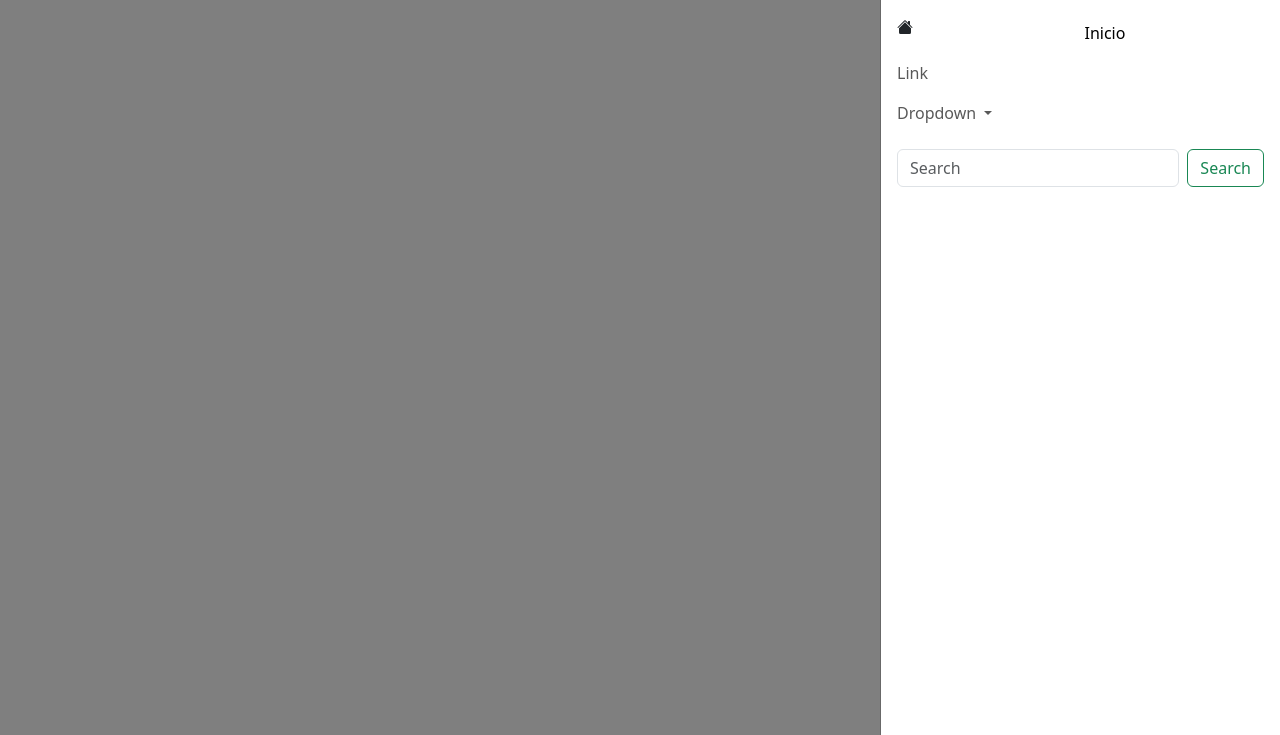
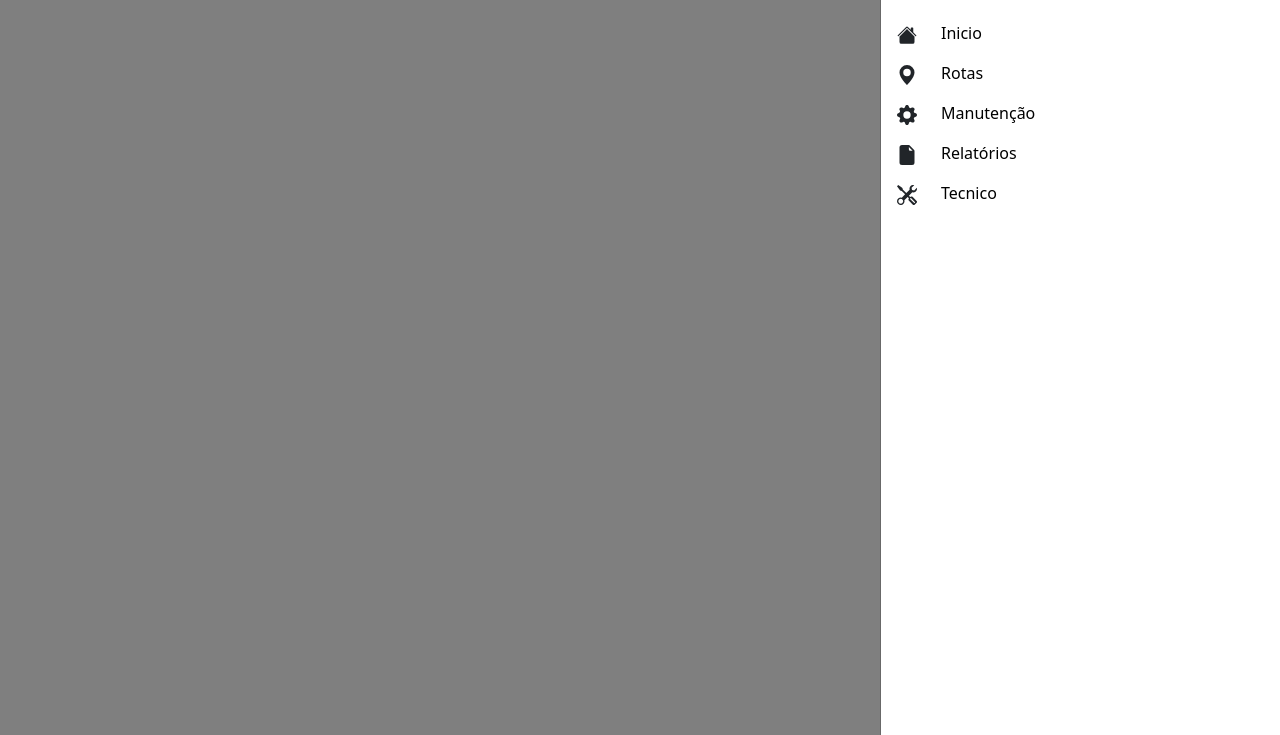
Before and after one commit to Bruno-H-Correa/sla, a plain HTML site: page index.html in a window 1280 px wide. Both pictures are taken after a click on the button "Toggle navigation". Shown: the part 65-800 px from the top of the page. Drawn offline with nearby package versions, Linux system fonts and the light colour scheme.

Commit message:
Atualização navbar

```diff
--- a/index.html
+++ b/index.html
@@ -37,44 +37,79 @@
                 </div>
                 <div class="offcanvas-body">
                     <ul class="navbar-nav justify-content-end flex-grow-1 pe-3">
-                        <div class="row">
-                            <div class="col">
-                                <li class="nav-item">
-                                    <svg xmlns="http://www.w3.org/2000/svg" width="16" height="16" fill="currentColor"
+                        <div class="row align-items-center">
+                            <div class="col-auto">
+                                <li class="nav-item list-unstyled">
+                                    <svg xmlns="http://www.w3.org/2000/svg" width="20" height="20" fill="currentColor"
                                         class="bi bi-house-fill" viewBox="0 0 16 16">
                                         <path
                                             d="M8.707 1.5a1 1 0 0 0-1.414 0L.646 8.146a.5.5 0 0 0 .708.708L8 2.207l6.646 6.647a.5.5 0 0 0 .708-.708L13 5.793V2.5a.5.5 0 0 0-.5-.5h-1a.5.5 0 0 0-.5.5v1.293z" />
                                         <path
                                             d="m8 3.293 6 6V13.5a1.5 1.5 0 0 1-1.5 1.5h-9A1.5 1.5 0 0 1 2 13.5V9.293z" />
                                     </svg>
+                                </li>
                             </div>
                             <div class="col">
                                 <a class="nav-link active" aria-current="page" href="#">Inicio</a>
                             </div>
-                            </li>
                         </div>
-                        <li class="nav-item">
-                            <a class="nav-link" href="#">Link</a>
-                        </li>
-                        <li class="nav-item dropdown">
-                            <a class="nav-link dropdown-toggle" href="#" role="button" data-bs-toggle="dropdown"
-                                aria-expanded="false">
-                                Dropdown
-                            </a>
-                            <ul class="dropdown-menu">
-                                <li><a class="dropdown-item" href="#">Action</a></li>
-                                <li><a class="dropdown-item" href="#">Another action</a></li>
-                                <li>
-                                    <hr class="dropdown-divider">
+                        <div class="row align-items-center">
+                            <div class="col-auto">
+                                <li class="nav-item list-unstyled">
+                                    <svg xmlns="http://www.w3.org/2000/svg" width="20" height="20" fill="currentColor"
+                                        class="bi bi-geo-alt-fill" viewBox="0 0 16 16">
+                                        <path
+                                            d="M8 16s6-5.686 6-10A6 6 0 0 0 2 6c0 4.314 6 10 6 10m0-7a3 3 0 1 1 0-6 3 3 0 0 1 0 6" />
+                                    </svg>
                                 </li>
-                                <li><a class="dropdown-item" href="#">Something else here</a></li>
-                            </ul>
-                        </li>
+                            </div>
+                            <div class="col">
+                                <a class="nav-link active" aria-current="page" href="#">Rotas</a>
+                            </div>
+                        </div>
+                        <div class="row align-items-center">
+                            <div class="col-auto">
+                                <li class="nav-item list-unstyled">
+                                    <svg xmlns="http://www.w3.org/2000/svg" width="20" height="20" fill="currentColor"
+                                        class="bi bi-gear-fill" viewBox="0 0 16 16">
+                                        <path
+                                            d="M9.405 1.05c-.413-1.4-2.397-1.4-2.81 0l-.1.34a1.464 1.464 0 0 1-2.105.872l-.31-.17c-1.283-.698-2.686.705-1.987 1.987l.169.311c.446.82.023 1.841-.872 2.105l-.34.1c-1.4.413-1.4 2.397 0 2.81l.34.1a1.464 1.464 0 0 1 .872 2.105l-.17.31c-.698 1.283.705 2.686 1.987 1.987l.311-.169a1.464 1.464 0 0 1 2.105.872l.1.34c.413 1.4 2.397 1.4 2.81 0l.1-.34a1.464 1.464 0 0 1 2.105-.872l.31.17c1.283.698 2.686-.705 1.987-1.987l-.169-.311a1.464 1.464 0 0 1 .872-2.105l.34-.1c1.4-.413 1.4-2.397 0-2.81l-.34-.1a1.464 1.464 0 0 1-.872-2.105l.17-.31c.698-1.283-.705-2.686-1.987-1.987l-.311.169a1.464 1.464 0 0 1-2.105-.872zM8 10.93a2.929 2.929 0 1 1 0-5.86 2.929 2.929 0 0 1 0 5.858z" />
+                                    </svg>
+                                </li>
+                            </div>
+                            <div class="col">
+                                <a class="nav-link active" aria-current="page" href="#">Manutenção</a>
+                            </div>
+                        </div>
+                        <div class="row align-items-center">
+                            <div class="col-auto">
+                                <li class="nav-item list-unstyled">
+                                    <svg xmlns="http://www.w3.org/2000/svg" width="20" height="20" fill="currentColor"
+                                        class="bi bi-file-earmark-fill" viewBox="0 0 16 16">
+                                        <path
+                                            d="M4 0h5.293A1 1 0 0 1 10 .293L13.707 4a1 1 0 0 1 .293.707V14a2 2 0 0 1-2 2H4a2 2 0 0 1-2-2V2a2 2 0 0 1 2-2m5.5 1.5v2a1 1 0 0 0 1 1h2z" />
+                                    </svg>
+                                </li>
+                            </div>
+                            <div class="col">
+                                <a class="nav-link active" aria-current="page" href="#">Relatórios</a>
+                            </div>
+                        </div>
+                        <div class="row align-items-center">
+                            <div class="col-auto">
+                                <li class="nav-item list-unstyled">
+                                    <svg xmlns="http://www.w3.org/2000/svg" width="20" height="20" fill="currentColor"
+                                        class="bi bi-tools" viewBox="0 0 16 16">
+                                        <path
+                                            d="M1 0 0 1l2.2 3.081a1 1 0 0 0 .815.419h.07a1 1 0 0 1 .708.293l2.675 2.675-2.617 2.654A3.003 3.003 0 0 0 0 13a3 3 0 1 0 5.878-.851l2.654-2.617.968.968-.305.914a1 1 0 0 0 .242 1.023l3.27 3.27a.997.997 0 0 0 1.414 0l1.586-1.586a.997.997 0 0 0 0-1.414l-3.27-3.27a1 1 0 0 0-1.023-.242L10.5 9.5l-.96-.96 2.68-2.643A3.005 3.005 0 0 0 16 3q0-.405-.102-.777l-2.14 2.141L12 4l-.364-1.757L13.777.102a3 3 0 0 0-3.675 3.68L7.462 6.46 4.793 3.793a1 1 0 0 1-.293-.707v-.071a1 1 0 0 0-.419-.814zm9.646 10.646a.5.5 0 0 1 .708 0l2.914 2.915a.5.5 0 0 1-.707.707l-2.915-2.914a.5.5 0 0 1 0-.708M3 11l.471.242.529.026.287.445.445.287.026.529L5 13l-.242.471-.026.529-.445.287-.287.445-.529.026L3 15l-.471-.242L2 14.732l-.287-.445L1.268 14l-.026-.529L1 13l.242-.471.026-.529.445-.287.287-.445.529-.026z" />
+                                    </svg>
+                                </li>
+                            </div>
+                            <div class="col">
+                                <a class="nav-link active" aria-current="page" href="#">Tecnico</a>
+                            </div>
+                        </div>
                     </ul>
-                    <form class="d-flex mt-3" role="search">
-                        <input class="form-control me-2" type="search" placeholder="Search" aria-label="Search" />
-                        <button class="btn btn-outline-success" type="submit">Search</button>
-                    </form>
                 </div>
             </div>
         </div>
```
